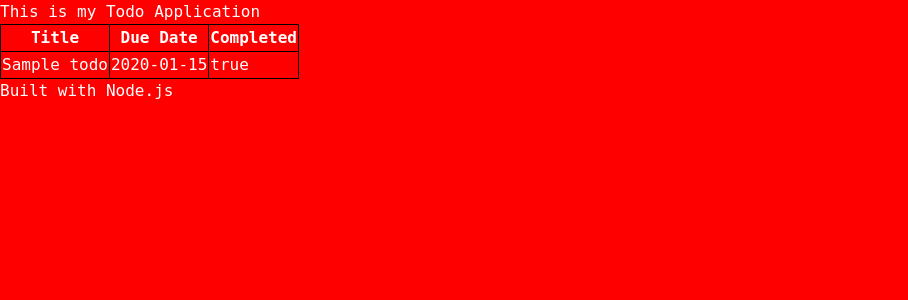
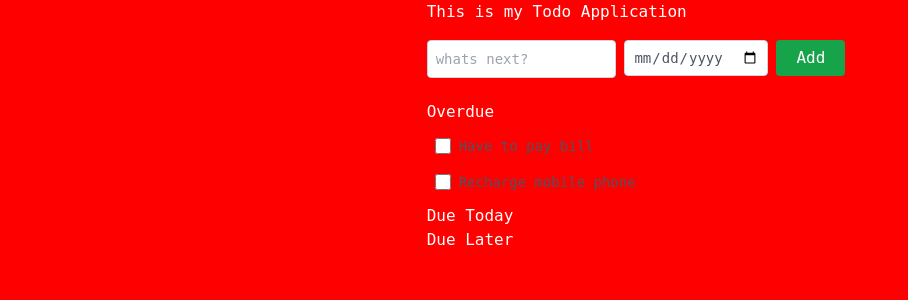
Before and after one commit to vineethayasa/example, a Node server app: page / in a window 1280 px wide. Shown: the top 300 px of the page, without its empty margins (0-908 px from the left). Run offline with Node 20, Linux system fonts and the light colour scheme; tables that the repository leaves empty hold one stand-in row (values such as "Sample post"); some libraries are stand-ins or nearby versions.

Commit message:
Update index.ejs

```diff
--- a/todo-app/views/index.ejs
+++ b/todo-app/views/index.ejs
@@ -10,8 +10,53 @@
         <link rel="stylesheet" href="/css/styles.css" />
     </head>
     <body>
-        <%- include('header.ejs') %>
-        <%- include('todos.ejs') %>
-        <%- include('footer.ejs') %>
+        <div class="grid grid-cols-6">
+            <div class="col-start-3 col-span-2">
+                <%- include('header.ejs') %>
+                <form>
+                    <div class="flex gap-2 py-4">
+                        <div class="flex-auto">
+                            <input type="text" placeholder="whats next?" required class="border border-gray-300 text-gray-600 w-full rounded p-2 text-sm"/>
+                        </div>
+                        <div class="flex-auto">
+                            <input type="date" class="border border-gray-300 text-gray-600 w-full rounded p-2 text-sm leading-4"/>
+                        </div>
+                        <div class="flex-none">
+                            <button type="submit" class="bg-green-600 text-white px-5 py-1.5 rounded mr-2 mb-2">Add</button>
+                        </div>
+                    </div>
+                </form>
+
+                <div>
+                    <h5>Overdue</h5>
+                    <ul class="list-none">
+                        <li class="Todo-Item">
+                            <div class="flex w-fit my-2 py-1 px-2 items-center hover:bg-purple-50 rounded">
+                                <input type="checkbox" id="todo-checkbox-1" class="w-4 h-4 text-blue bg-gray-100 rounded border-gray-300">
+                                <label for="todo-checkbox-1" class="ml-2 text-sm text-gray-600 cursor-pointer">Have to pay bill</label>
+                                <a href="#" class="hidden trash-icon ml-2">
+                                    <svg xmlns="http://www.w3.org/2000/svg" fill="none" viewBox="0 0 24 24" stroke-width="1.5" stroke="currentColor" class="w-4 h-4">
+                                        <path stroke-linecap="round" stroke-linejoin="round" d="M14.74 9l-.346 9m-4.788 0L9.26 9m9.968-3.21c.342.052.682.107 1.022.166m-1.022-.165L18.16 19.673a2.25 2.25 0 01-2.244 2.077H8.084a2.25 2.25 0 01-2.244-2.077L4.772 5.79m14.456 0a48.108 48.108 0 00-3.478-.397m-12 .562c.34-.059.68-.114 1.022-.165m0 0a48.11 48.11 0 013.478-.397m7.5 0v-.916c0-1.18-.91-2.164-2.09-2.201a51.964 51.964 0 00-3.32 0c-1.18.037-2.09 1.022-2.09 2.201v.916m7.5 0a48.667 48.667 0 00-7.5 0" />
+                                      </svg>
+                                </a>
+                            </div>
+                        </li>
+                        <li class="Todo-Item">
+                            <div class="flex w-fit my-2 py-1 px-2 items-center hover:bg-purple-50 rounded">
+                                <input type="checkbox" id="todo-checkbox-2" class="w-4 h-4 text-blue bg-gray-100 rounded border-gray-300">
+                                <label for="todo-checkbox-2" class="ml-2 text-sm text-gray-600 cursor-pointer">Recharge mobile phone</label>
+                                <a href="#" class="hidden trash-icon ml-2">
+                                    <svg xmlns="http://www.w3.org/2000/svg" fill="none" viewBox="0 0 24 24" stroke-width="1.5" stroke="currentColor" class="w-4 h-4">
+                                        <path stroke-linecap="round" stroke-linejoin="round" d="M14.74 9l-.346 9m-4.788 0L9.26 9m9.968-3.21c.342.052.682.107 1.022.166m-1.022-.165L18.16 19.673a2.25 2.25 0 01-2.244 2.077H8.084a2.25 2.25 0 01-2.244-2.077L4.772 5.79m14.456 0a48.108 48.108 0 00-3.478-.397m-12 .562c.34-.059.68-.114 1.022-.165m0 0a48.11 48.11 0 013.478-.397m7.5 0v-.916c0-1.18-.91-2.164-2.09-2.201a51.964 51.964 0 00-3.32 0c-1.18.037-2.09 1.022-2.09 2.201v.916m7.5 0a48.667 48.667 0 00-7.5 0" />
+                                      </svg>
+                                </a>
+                            </div>
+                        </li>
+                    </ul>
+                    <h5>Due Today</h5>
+                    <h5>Due Later</h5>
+                </div>
+            </div>
+        </div>
     </body>
 </html>
```
